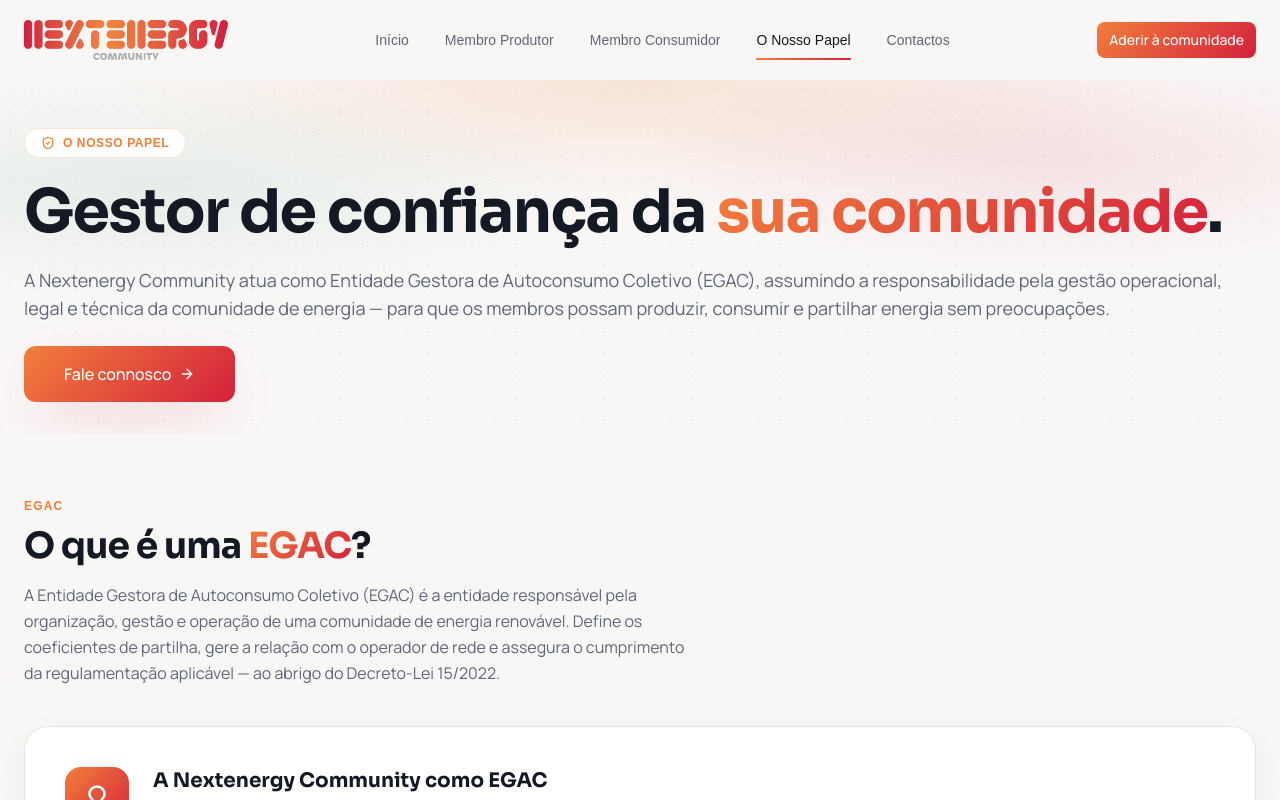
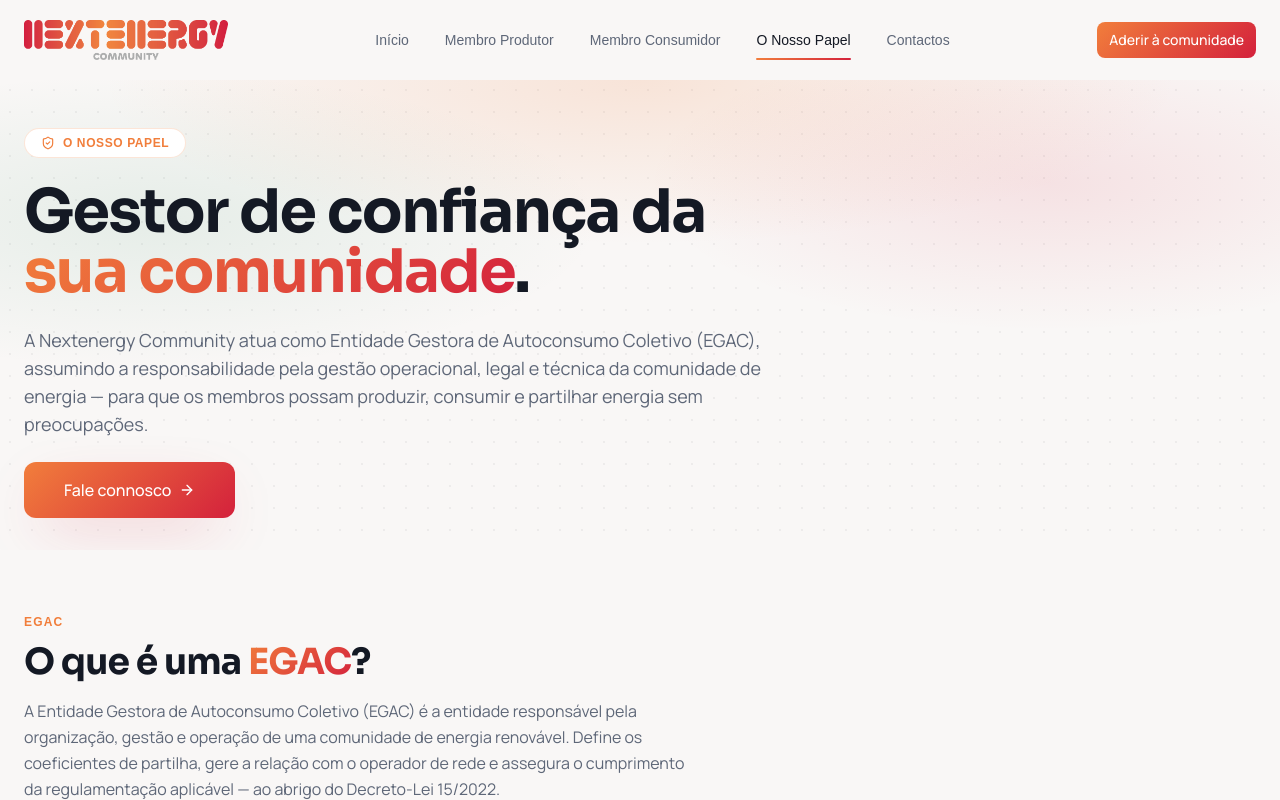
Before and after one commit to VascoBartolo/nextenergycommunity, a React (Vite) app: page /o-nosso-papel in a window 1280 px wide. Shown: the top 800 px of the page. Built offline with nearby package versions, Linux system fonts and the light colour scheme; the HTML template or start-up script is replaced by a standard one; a web font is replaced by a local one.

Commit message:
fix nosso papel page

```diff
--- a/src/pages/OurRole.tsx
+++ b/src/pages/OurRole.tsx
@@ -87,7 +87,7 @@ const OurRole = () => (
     <section className="relative bg-dot-grid overflow-hidden">
       <div className="absolute inset-0 bg-radial-glow pointer-events-none" />
       <div className="container relative pt-12 pb-8">
-        <div className="space-y-6 animate-fade-in-up">
+        <div className="max-w-3xl space-y-6 animate-fade-in-up">
           <div className="inline-flex items-center gap-2 px-4 py-1.5 rounded-full bg-card border border-primary/20 text-xs font-sub font-semibold tracking-wider uppercase shadow-soft text-primary">
             <ShieldCheck size={14} /> O nosso papel
           </div>
```
